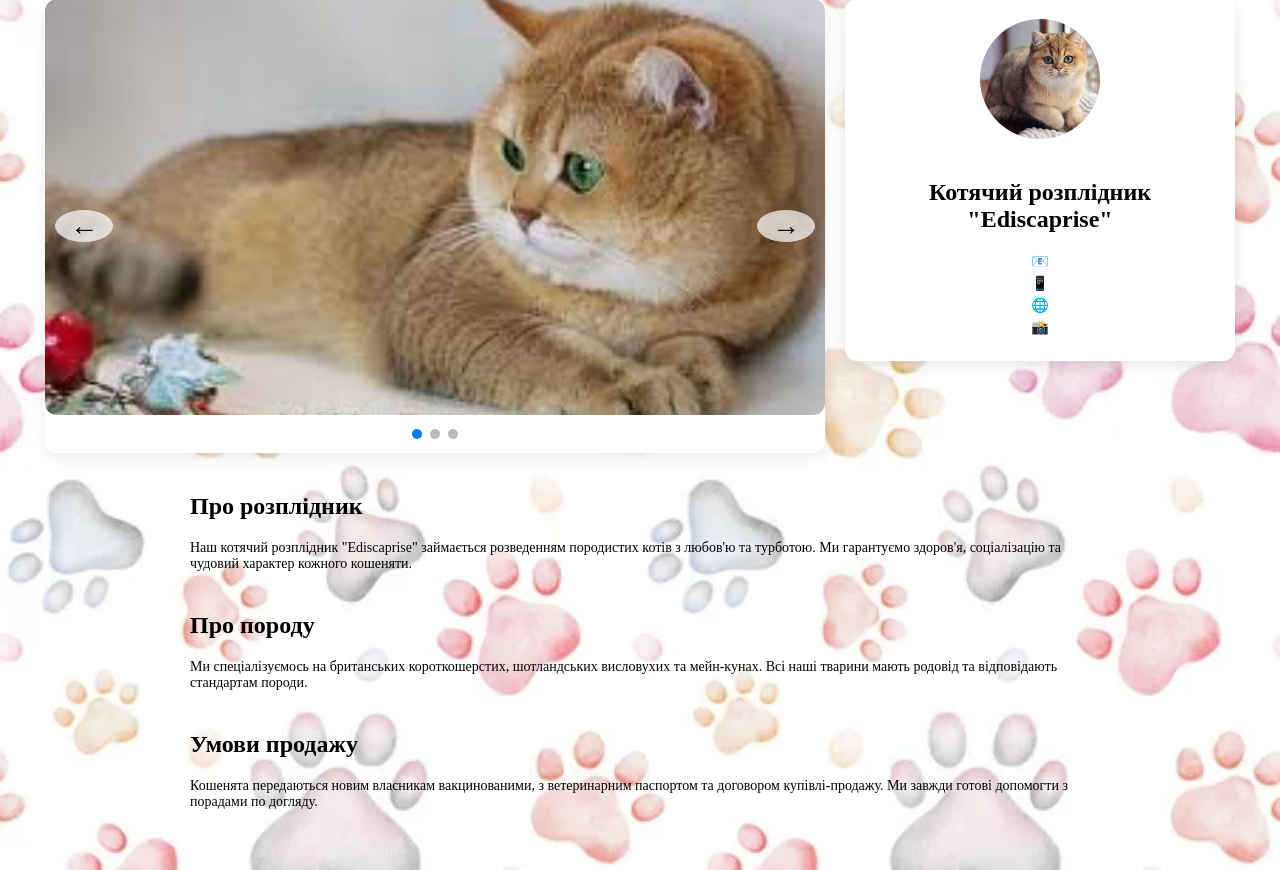
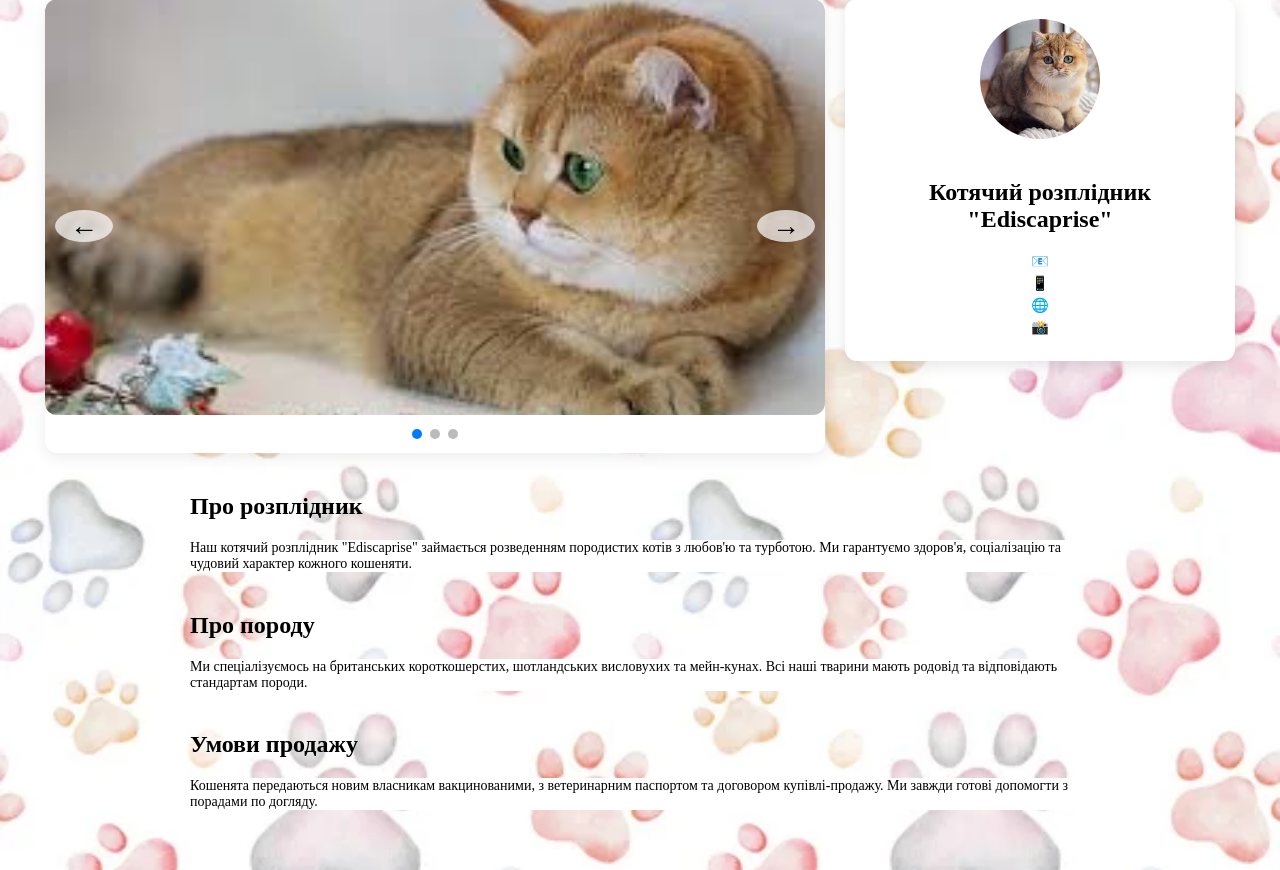
Before and after one commit to IvanValeev/edis_site, a Python web app: template templates/index.html in a window 1280 px wide. Shown: the part 141-1011 px from the top of the page. Run offline with Jinja, Linux system fonts and the light colour scheme; the template is opened without the code that fills it, so the values that code supplies are empty.

Commit message:
Update index.html

```diff
--- a/templates/index.html
+++ b/templates/index.html
@@ -183,6 +183,8 @@
         p {
             font-size: 14px;
             color: #030303 !important;
+            background-color: #ffffff !important;;
+            color: #000000 !important;
 
         }
 
```
